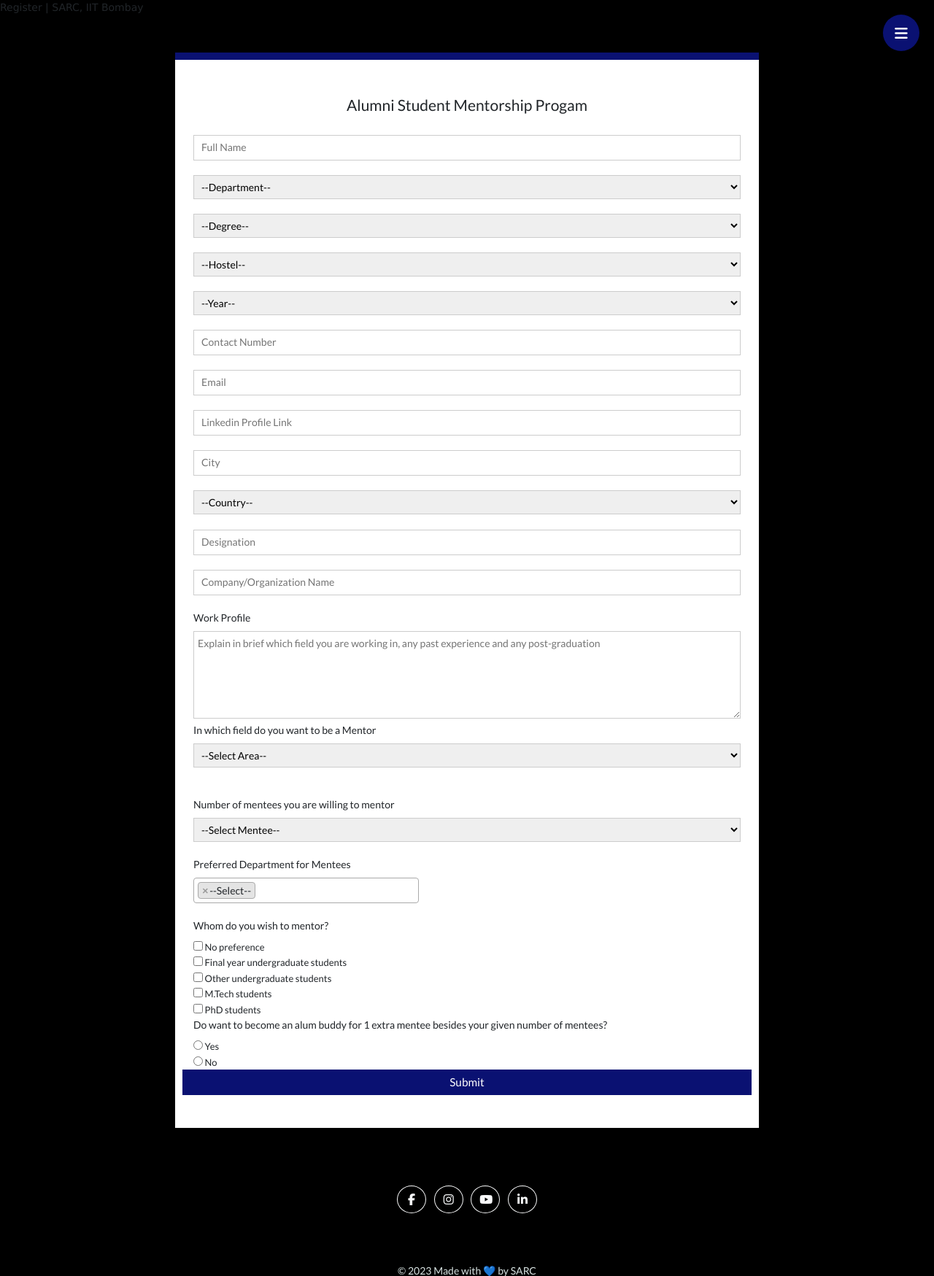
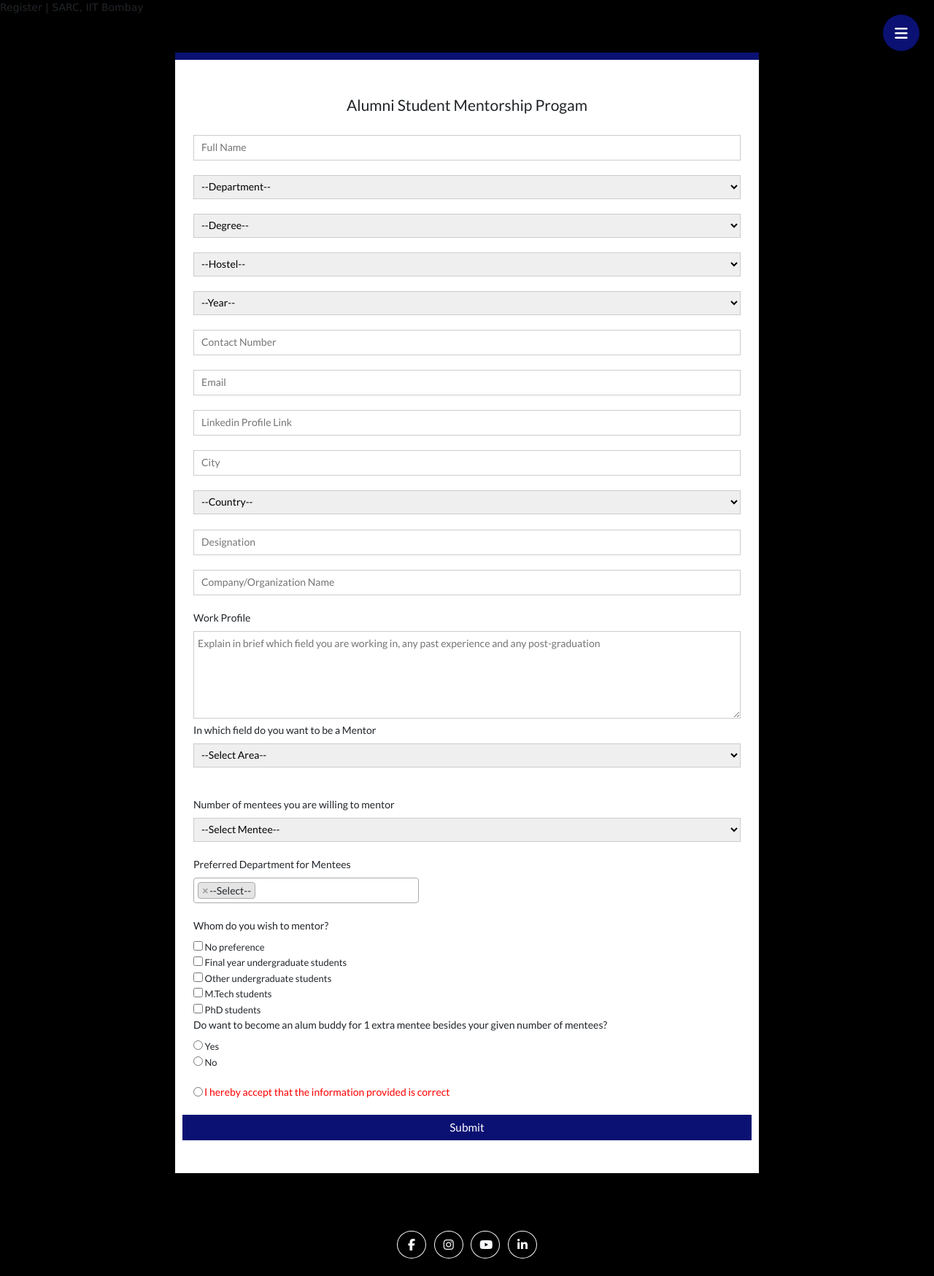
Before and after one commit to Sarc-Web-24-25/asmp_mentor, a Django app: page /mentorReg/ in a window 1280 px wide. Shown: the top 1749 px of the page at 73% size. Run offline with Django 4.2, Linux system fonts and the light colour scheme; some libraries are stand-ins or nearby versions.

Commit message:
ques required, condition added

```diff
--- a/ASMP23/templates/AsmpReg/form.html
+++ b/ASMP23/templates/AsmpReg/form.html
@@ -1012,7 +1012,7 @@
 
                 {% else %}
 
-                <input type="text" name="city" placeholder="City"  />
+                <input type="text" name="city" placeholder="City"  required/>
 
 
                 {% endif %}
@@ -1032,11 +1032,11 @@
                 <div class="input_field">
                 {% if json_registration and json_registration.fields and json_registration.fields.designation %}
 
-                  <input value="{{json_registration.fields.designation}}" type="text" name="designation" placeholder="Designation"  />
+                  <input value="{{json_registration.fields.designation}}" type="text" name="designation" placeholder="Designation" required />
 
                 {% else %}
 
-                  <input type="text" name="designation" placeholder="Designation"  />
+                  <input type="text" name="designation" placeholder="Designation"  required/>
 
 
                 {% endif %}
@@ -1046,7 +1046,7 @@
                 <div class="input_field">
                 {% if json_registration and json_registration.fields and json_registration.fields.company_name %}
 
-                  <input value="{{json_registration.fields.company_name}}" type="text" name="company_name" placeholder="Company/Organization Name"  />
+                  <input value="{{json_registration.fields.company_name}}" type="text" name="company_name" placeholder="Company/Organization Name" required />
 
 
                 {% else %}
@@ -1062,9 +1062,9 @@
 
                 {% if json_registration and json_registration.fields and json_registration.fields.work_profile %}
 
-                <textarea style="width:100%;height:120px; padding: 5px; border: 1px solid #ccc;" name="work_profile" placeholder="Explain in brief which field you are working in, any past experience and any post-graduation">{{json_registration.fields.work_profile}}</textarea>
+                <textarea style="width:100%;height:120px; padding: 5px; border: 1px solid #ccc;" name="work_profile" placeholder="Explain in brief which field you are working in, any past experience and any post-graduation" required>{{json_registration.fields.work_profile}}</textarea>
                 {% else %}
-                <textarea style="width:100%;height:120px; padding: 5px; border: 1px solid #ccc;" name="work_profile" placeholder="Explain in brief which field you are working in, any past experience and any post-graduation"></textarea>
+                <textarea style="width:100%;height:120px; padding: 5px; border: 1px solid #ccc;" name="work_profile" placeholder="Explain in brief which field you are working in, any past experience and any post-graduation" required></textarea>
 
 
                 {% endif %}
@@ -1090,7 +1090,7 @@
 
                   <div class='form-label'>Number of mentees you are willing to mentor</div>
                 <div>
-                  <select  class="input_field pref" name="mentees" style="width: 100%; padding: 6px; border: 1px solid #ccc;">
+                  <select  class="input_field pref" name="mentees" style="width: 100%; padding: 6px; border: 1px solid #ccc;" required>
                     <option value="" select-disabled="true"> --Select Mentee-- </option>
                   {% for key, value in options.MENTEES %}
                   {% if json_registration and json_registration.fields and key == json_registration.fields.mentees %}
@@ -1105,7 +1105,7 @@
 
               <div class='form-label'>Preferred Department for Mentees</div>
 <div>
-    <select name="dept_mentees" id="dept_mentees" multiple>
+    <select name="dept_mentees" id="dept_mentees" multiple required>
         <option value="" disabled selected>--Select--</option>
         {% for key, value in options.DEPT_MENTEES_FIELDS %}
         <option value="{{ key }}">{{ value }}</option>
@@ -1134,7 +1134,7 @@
     <br>
   {% endfor %} {% endcomment %}
 </div>
-<div class='form-label'>Whom do you wish to mentor?</div>
+<div class='form-label' >Whom do you wish to mentor?</div>
 <div class="options">
   <label>
     {% if json_registration and json_registration.fields and json_registration.fields.preference_no_preference %}
@@ -1199,7 +1199,22 @@
   <br>
 </div>
 
+<script>
+  var checkboxes = document.querySelectorAll('input[type="checkbox"]');
+  var submitButton = document.querySelector('input[type="submit"]');
+  var form = document.querySelector('form');
 
+  form.addEventListener('submit', function(event) {
+    var checked = Array.from(checkboxes).some(function(cb) {
+      return cb.checked;
+    });
+
+    if (!checked) {
+      event.preventDefault(); // Prevent form submission
+      alert("Please select at least one option for the question 'Whom do you wish to mentor?'.");
+    }
+  });
+</script>
 
   <div class='form-label'>Do want to become an alum buddy for 1 extra mentee besides your given number of mentees?</div>
   <div class="options">
@@ -1213,6 +1228,22 @@
       No
     </label>
   </div>
+
+    <div class="agreement" style="display: flex; align-items: center;  margin-top: 20px; color: red; ;">
+      <input type="radio" id="acceptance" name="acceptance" required>
+      <label for="acceptance" style = "font-size: 14px; padding-left: 2px;">I hereby accept that the information provided is correct</label>
+    </div>
+    <br>
+
+
+  <script>
+    var acceptanceRadio = document.getElementById('acceptance');
+    var submitButton = document.querySelector('input[type="submit"]');
+
+    acceptanceRadio.addEventListener('change', function() {
+      submitButton.disabled = !acceptanceRadio.checked;
+    });
+  </script>
               </div>
             </div>
 
--- a/ASMP23/templates/AsmpReg/home.html
+++ b/ASMP23/templates/AsmpReg/home.html
@@ -311,6 +311,10 @@
             ;
             transition: all 0.5s ease-in-out;
             z-index: 200;
+        }
+
+        .logo img{
+          height: 60px !important;
         }
 
         .logo h1 {
```
